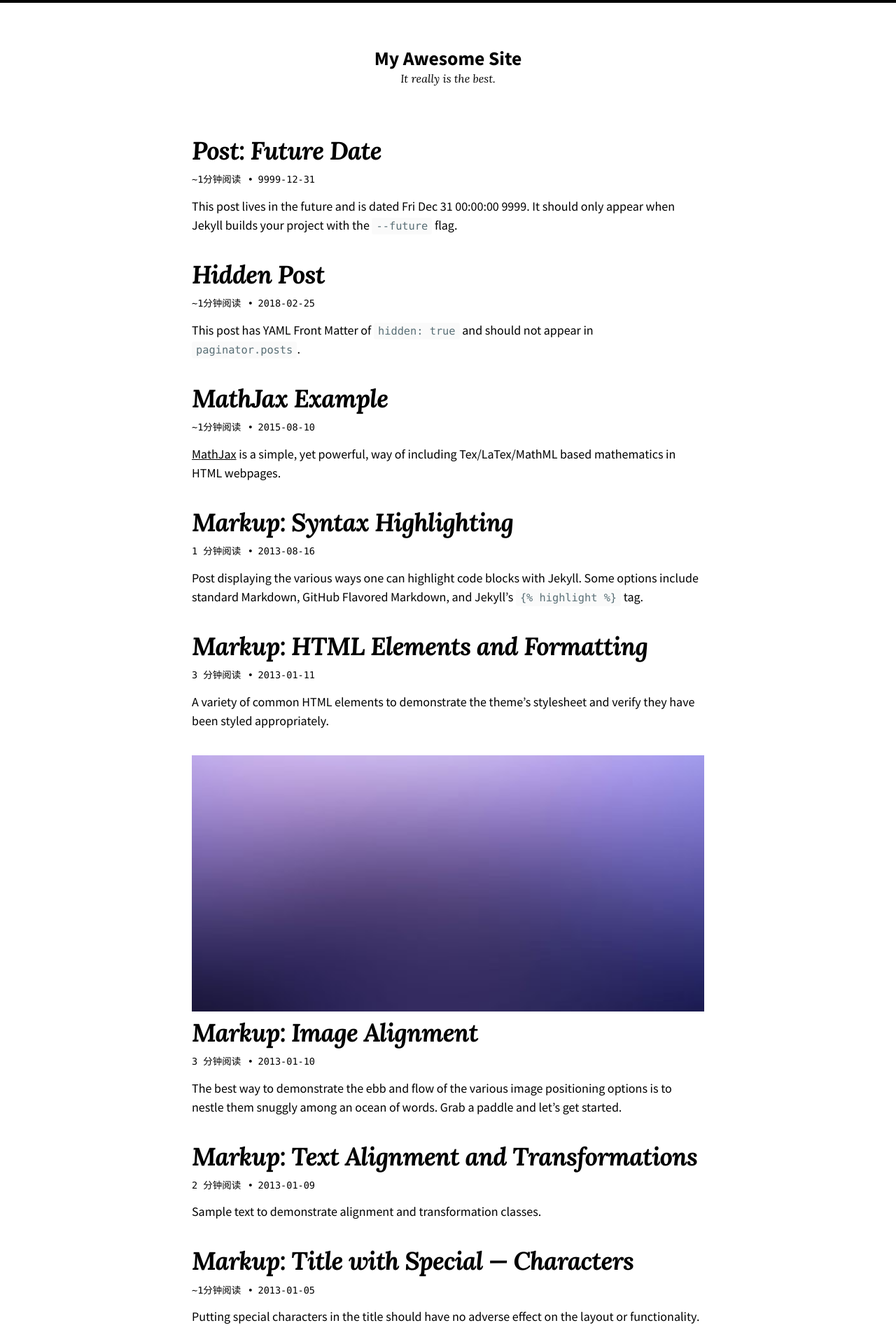
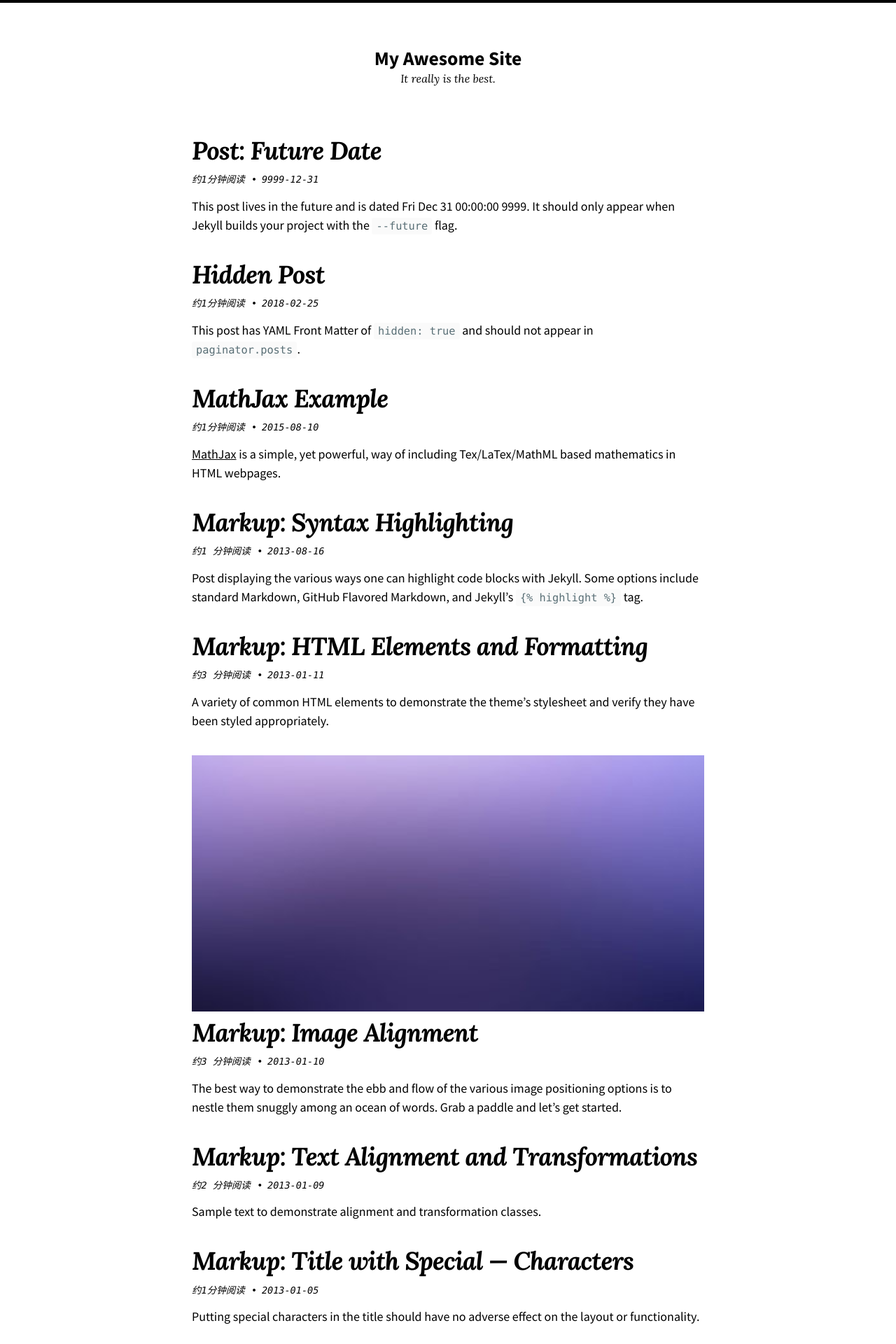
Before and after one commit to zyt1678532032/zyt1678532032.github.io, a Jekyll site: the page built from index.md, in a window 1280 px wide. Shown: the top 1920 px of the page at 70% size. Built offline with Jekyll 4.4.1, drawn with Linux system fonts in a browser that asks for light colours; nearby versions of some CDN libraries; some of the changed text lies outside the part shown.

Commit message:
fix:read-time将～换成"约"

```diff
--- a/_includes/read-time.html
+++ b/_includes/read-time.html
@@ -9,8 +9,8 @@
 
 <span class="read-time">
   {%- if words < words_per_minute -%}
-    ~1{{ min_read }}
+    约1{{ min_read }}
   {%- else -%}
-    {{ words | divided_by:words_per_minute }} {{ min_read }}
+    约{{ words | divided_by:words_per_minute }} {{ min_read }}
   {%- endif -%}
 </span>
--- a/_sass/so-simple/_entries.scss
+++ b/_sass/so-simple/_entries.scss
@@ -55,7 +55,7 @@
   .entry-date,
   .read-time {
     font-family: $monospace-font-family;
-    font-style: normal;
+    font-style: italic;
     white-space: nowrap;
   }
 
```
